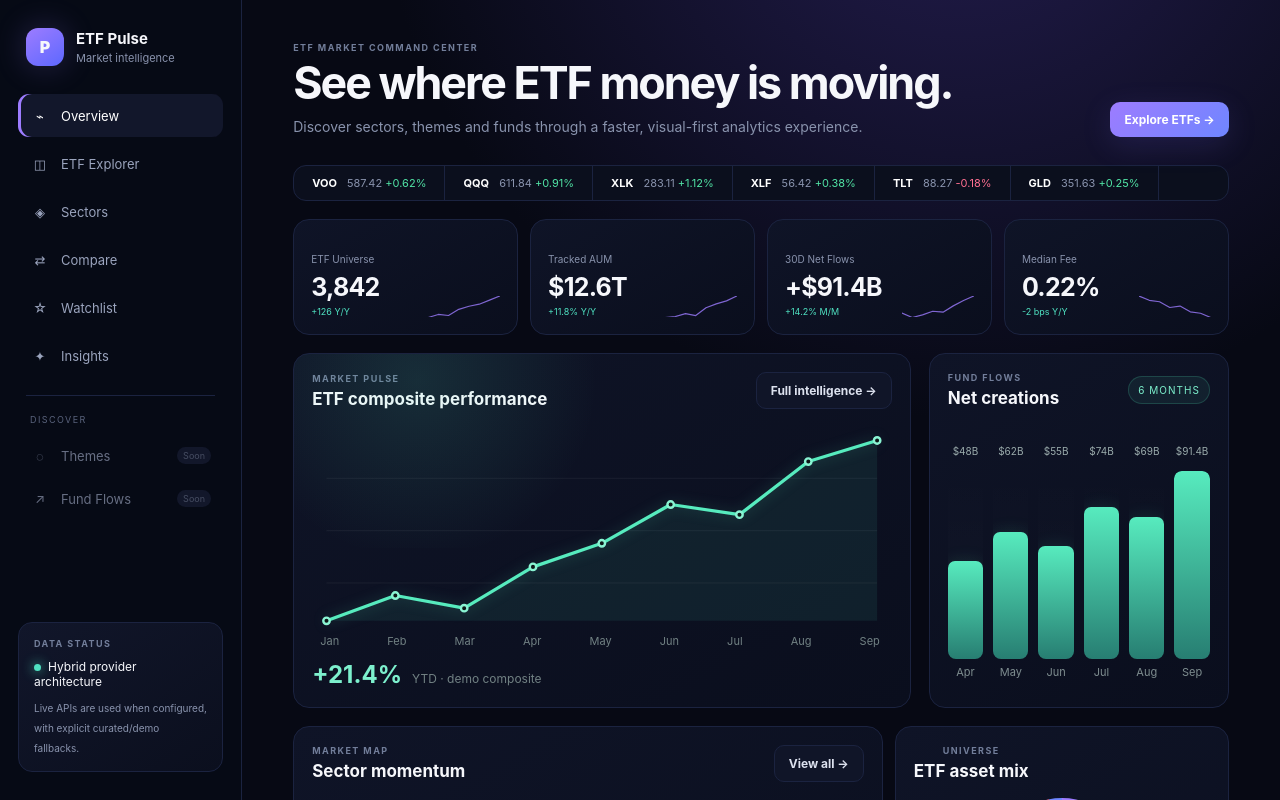
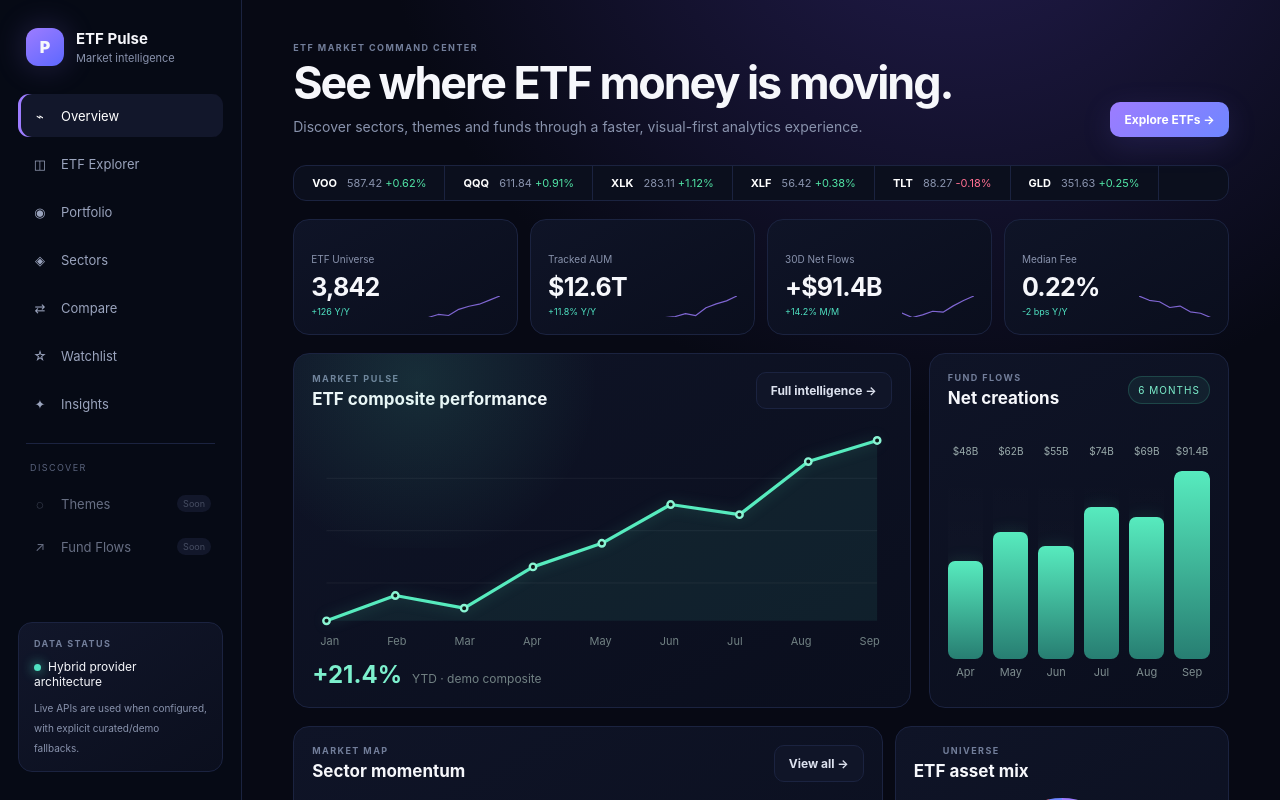
Before and after one commit to Yasar2019/etf-pulse-analytics, a Next.js app: page / in a window 1280 px wide. Shown: the top 800 px of the page. Built offline with nearby package versions, Linux system fonts and the light colour scheme.

Commit message:
feat: add Portfolio Analyzer to navigation

```diff
--- a/components/AppShell.tsx
+++ b/components/AppShell.tsx
@@ -7,6 +7,7 @@ import { ReactNode } from "react";
 const nav = [
   ["Overview", "/", "⌁"],
   ["ETF Explorer", "/explore", "◫"],
+  ["Portfolio", "/portfolio", "◉"],
   ["Sectors", "/sectors", "◈"],
   ["Compare", "/compare", "⇄"],
   ["Watchlist", "/watchlist", "☆"],
```
